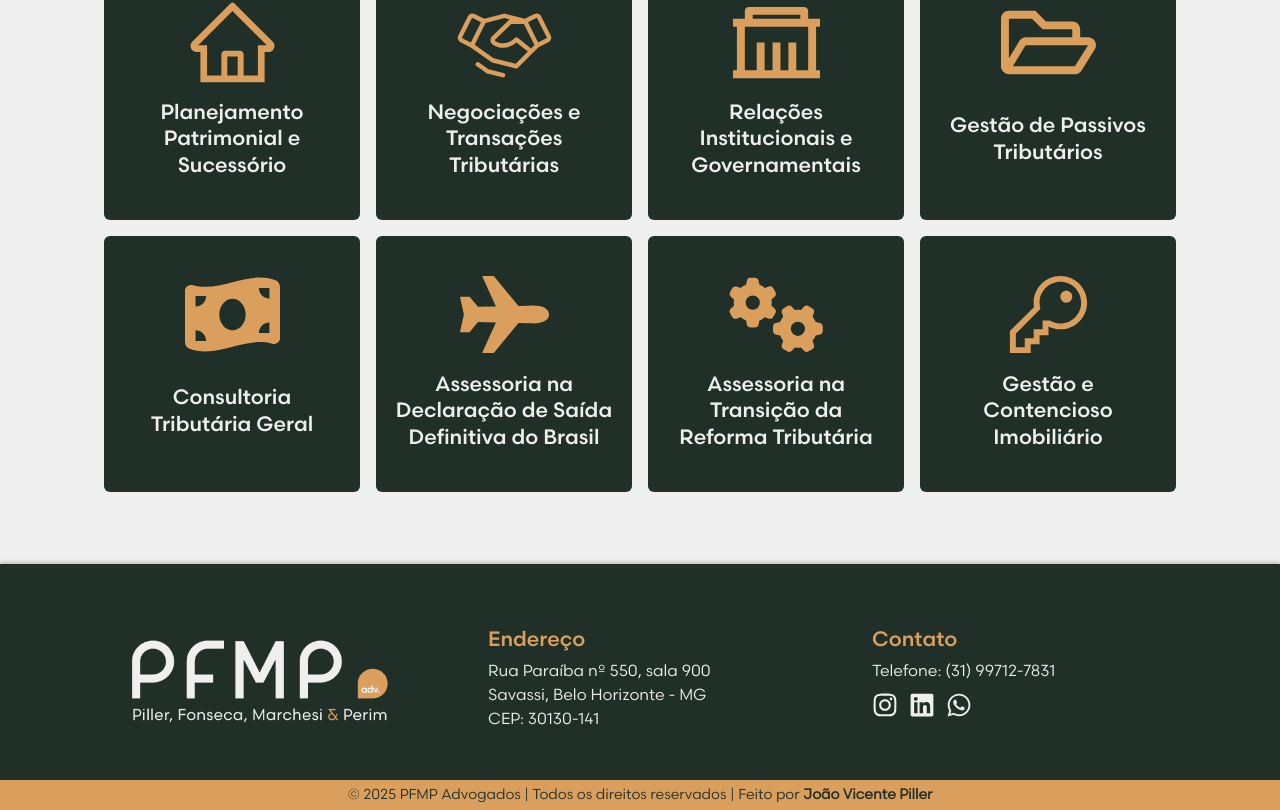
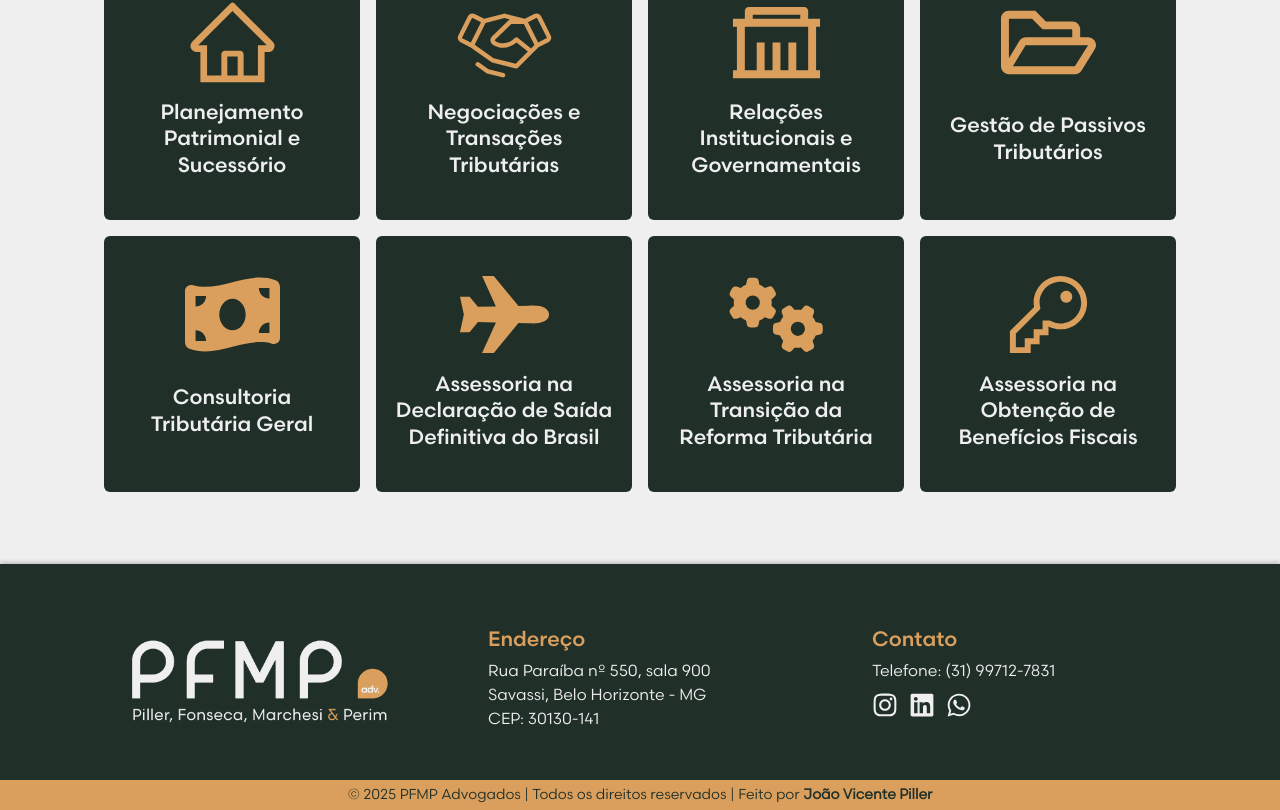
Before and after one commit to joaopiller/PFMP, a React (Vite) app: page /areas-de-atuacao in a window 1280 px wide. Shown: the part 892-1702 px from the top of the page. Built offline with nearby package versions, Linux system fonts and the light colour scheme.

Commit message:
content: adiciona área de atuação em benefícios fiscais

```diff
--- a/src/data/areasDeAtuacao.js
+++ b/src/data/areasDeAtuacao.js
@@ -57,7 +57,7 @@ const areasDeAtuacao = [
         icon: FaGears
     },
     {
-        name: "Gestão e Contencioso Imobiliário",
+        name: "Assessoria na Obtenção de Benefícios Fiscais",
         icon: LiaKeySolid
     }
 ]
```
